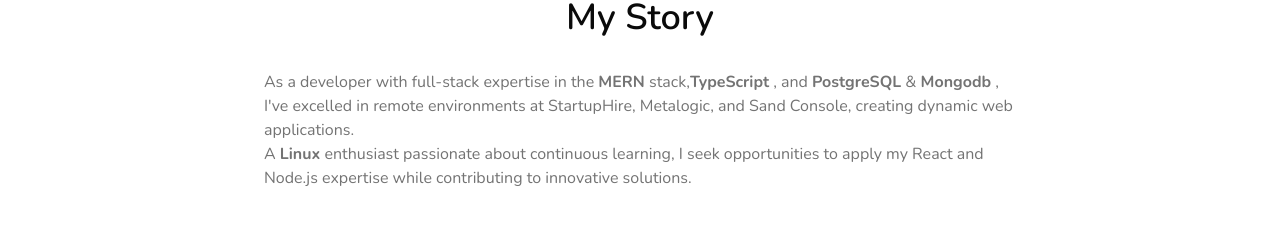
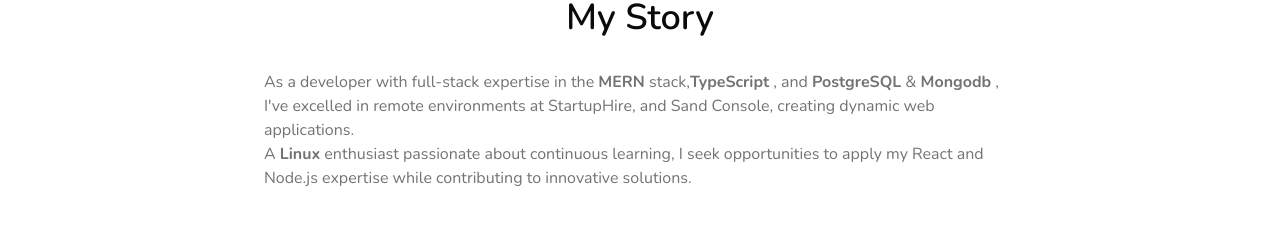
Before and after one commit to hyper-dot/portfolio, a Next.js app: page /about in a window 1280 px wide. Shown: the part 121-355 px from the top of the page. Built offline with nearby package versions, Linux system fonts and the light colour scheme.

Commit message:
fix build errors

```diff
--- a/src/app/about/page.tsx
+++ b/src/app/about/page.tsx
@@ -10,11 +10,10 @@
       <FadeIn className="mx-auto max-w-3xl px-2 text-muted-foreground">
         As a developer with full-stack expertise in the <b>MERN </b> stack,
         <b>TypeScript</b> , and <b>PostgreSQL</b> & <b>Mongodb</b> , I&apos;ve
-        excelled in remote environments at StartupHire, Metalogic, and Sand
-        Console, creating dynamic web applications. <br /> A <b>Linux</b>{" "}
-        enthusiast passionate about continuous learning, I seek opportunities to
-        apply my React and Node.js expertise while contributing to innovative
-        solutions.
+        excelled in remote environments at StartupHire, and Sand Console,
+        creating dynamic web applications. <br /> A <b>Linux</b> enthusiast
+        passionate about continuous learning, I seek opportunities to apply my
+        React and Node.js expertise while contributing to innovative solutions.
       </FadeIn>
       <div className="mx-auto mb-12 mt-10 flex max-w-3xl flex-col gap-8 px-4">
         <section className="w-full">
--- a/src/app/page.tsx
+++ b/src/app/page.tsx
@@ -3,7 +3,9 @@
 import { motion } from "framer-motion";
 import { Github, Linkedin, Mail } from "lucide-react";
 import { Button } from "@/components/ui/button";
-import HomeAnimation from "@/components/HomeAnimation";
+// import HomeAnimation from "@/components/HomeAnimation";
+import dynamic from "next/dynamic";
+const HomeAnimation = dynamic(() => import("@/components/HomeAnimation"));
 
 export default function Home() {
   return (
--- a/src/app/portfolio/page.tsx
+++ b/src/app/portfolio/page.tsx
@@ -18,7 +18,7 @@
       <div className="container mx-auto px-6 lg:px-20">
         <h2 className="mb-12 text-center text-4xl font-bold">My Projects</h2>
         <div className="grid gap-12 lg:grid-cols-2">
-          {projects.map((item, idx) => (
+          {projects.map((item: any, idx: number) => (
             <Sheet key={idx}>
               <SheetTrigger>
                 <div className="group relative cursor-pointer rounded-md border shadow-lg">
@@ -62,7 +62,7 @@
                 <div className="mt-6">
                   <h3 className="mb-2 text-lg font-semibold">Tech Stack</h3>
                   <div className="flex flex-wrap gap-2">
-                    {item.techStack.map((tech) => (
+                    {item.techStack.map((tech: any) => (
                       <Badge key={tech} variant="secondary">
                         {tech}
                       </Badge>
@@ -72,7 +72,7 @@
                 <div className="mt-6">
                   <h3 className="mb-2 text-lg font-semibold">Key Features</h3>
                   <ul className="list-disc space-y-1 pl-5">
-                    {item.features.map((item, idx) => (
+                    {item.features.map((item: any, idx: number) => (
                       <li key={idx}>{item}</li>
                     ))}
                   </ul>
```
